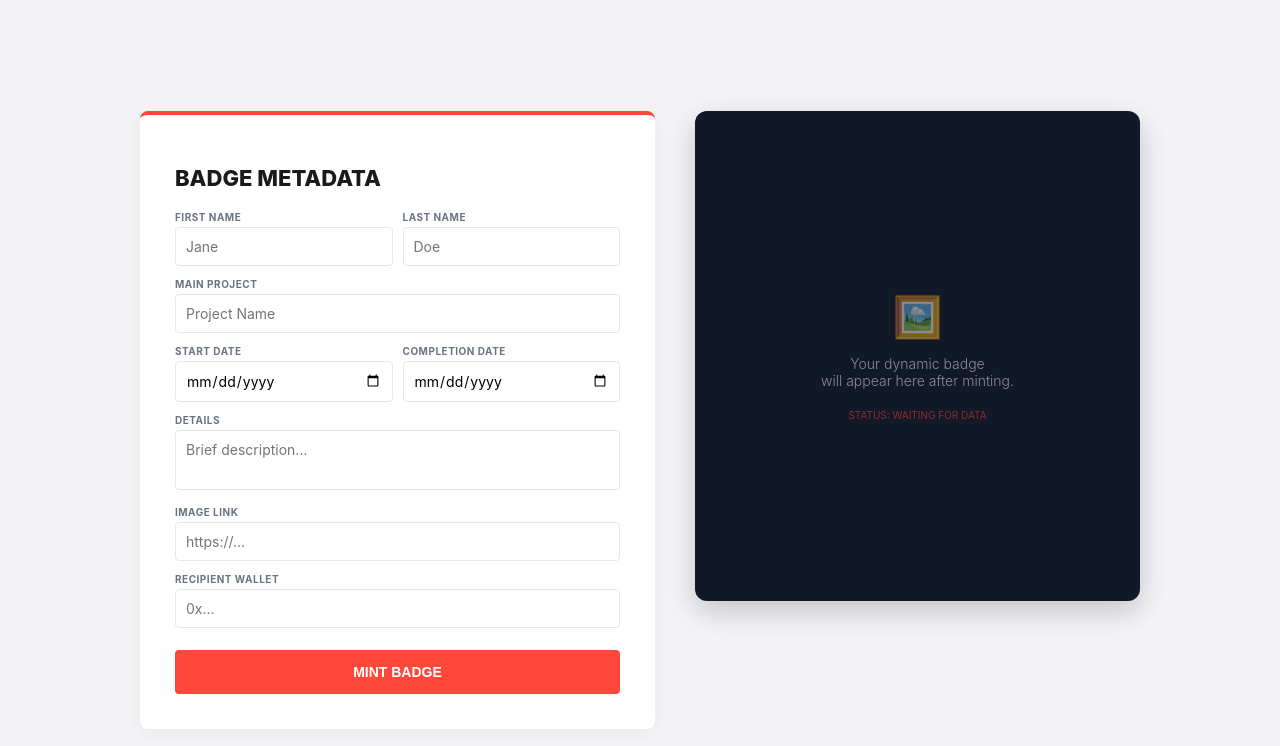
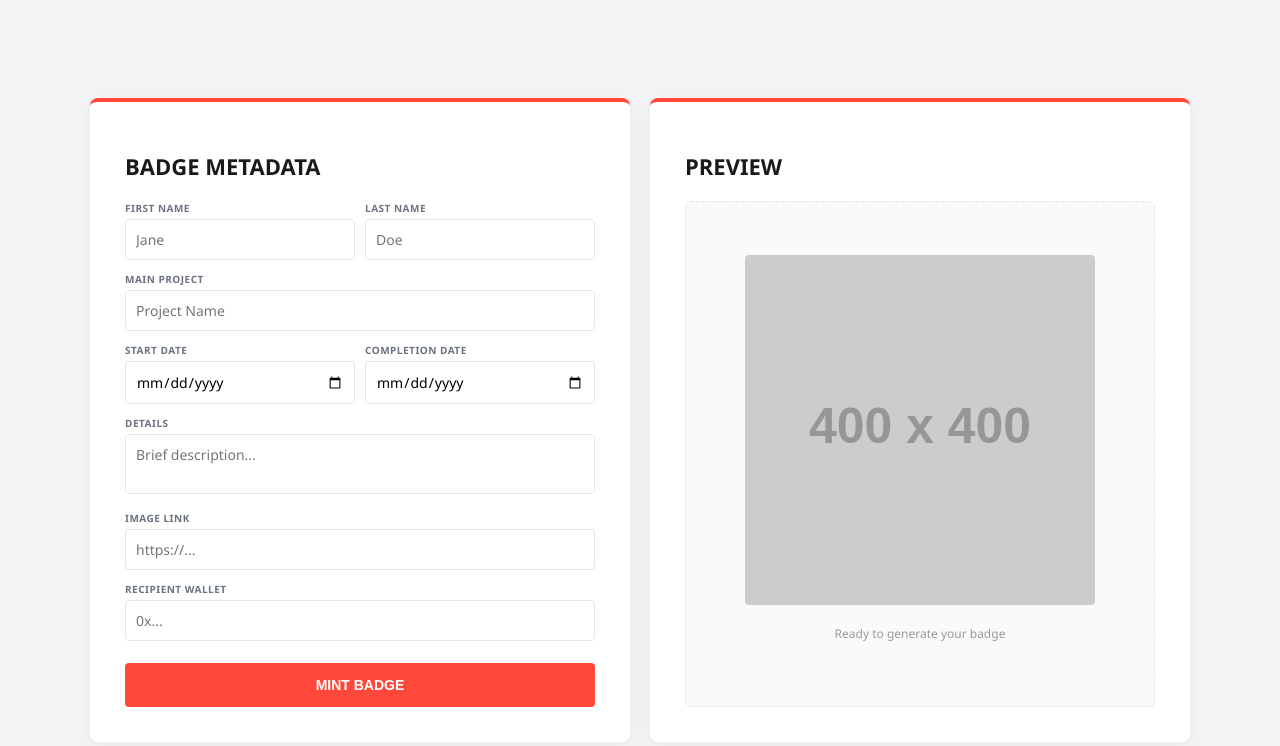
Before and after one commit to 1Seirak/badge-app, a Next.js app: page / in a window 1280 px wide. Shown: the top 746 px of the page. Built offline with nearby package versions, Linux system fonts and the light colour scheme.

Commit message:
design: perfectly consistent side-by-side layout

```diff
--- a/app/page.js
+++ b/app/page.js
@@ -70,6 +70,19 @@ export default function Home() {
     letterSpacing: "0.5px"
   };
 
+  // Style commun pour les deux colonnes (Formulaire et Badge)
+  const columnCardStyle = {
+    flex: "1",
+    backgroundColor: colors.card,
+    padding: "35px",
+    borderRadius: "8px",
+    boxShadow: "0 4px 20px rgba(0,0,0,0.05)",
+    borderTop: `4px solid ${colors.elcaRed}`,
+    minHeight: "550px", // Pour que les deux colonnes aient la même taille
+    display: "flex",
+    flexDirection: "column"
+  };
+
   return (
     <div style={{
       backgroundColor: colors.background,
@@ -78,29 +91,22 @@ export default function Home() {
       flexDirection: "column",
       alignItems: "center",
       justifyContent: "center",
-      fontFamily: "'Inter', -apple-system, sans-serif",
+      fontFamily: "'Segoe UI', Roboto, sans-serif",
       padding: "20px"
     }}>
       <div style={{
         display: "flex",
-        gap: "40px",
-        maxWidth: "1000px",
+        gap: "20px",
+        maxWidth: "1100px",
         width: "100%",
-        alignItems: "flex-start"
+        alignItems: "stretch" // Pour qu'elles fassent la même hauteur
       }}>
 
         {/* LEFT COLUMN: FORM */}
-        <div style={{
-          flex: "1",
-          backgroundColor: colors.card,
-          padding: "35px",
-          borderRadius: "8px",
-          boxShadow: "0 4px 20px rgba(0,0,0,0.05)",
-          borderTop: `4px solid ${colors.elcaRed}`
-        }}>
+        <div style={columnCardStyle}>
           <h1 style={{ fontSize: "22px", fontWeight: "800", marginBottom: "20px", color: colors.dark }}>BADGE METADATA</h1>
 
-          <form onSubmit={handleSubmit}>
+          <form onSubmit={handleSubmit} style={{ flex: 1 }}>
             <div style={{ display: "flex", gap: "10px" }}>
               <div style={{ flex: 1 }}>
                 <label style={labelStyle}>First Name</label>
@@ -145,7 +151,8 @@ export default function Home() {
               fontWeight: "bold",
               cursor: loading ? "not-allowed" : "pointer",
               marginTop: "10px",
-              fontSize: "14px"
+              fontSize: "14px",
+              transition: "opacity 0.2s"
             }}>
               {loading ? "PROCESSING..." : "MINT BADGE"}
             </button>
@@ -153,32 +160,36 @@ export default function Home() {
           {status && <div style={{ marginTop: "15px", fontSize: "12px", textAlign: "center", color: colors.elcaRed, fontWeight: "600" }}>{status}</div>}
         </div>
 
-        {/* RIGHT COLUMN: PREVIEW */}
-        <div style={{ flex: "1", position: "sticky", top: "20px" }}>
+        {/* RIGHT COLUMN: PREVIEW (SIDE-BY-SIDE CONSISTENCY) */}
+        <div style={columnCardStyle}>
+          <h1 style={{ fontSize: "22px", fontWeight: "800", marginBottom: "20px", color: colors.dark }}>PREVIEW</h1>
           <div style={{
-            backgroundColor: "#111827", // Dark theme for preview like the example
-            borderRadius: "12px",
-            padding: "20px",
-            minHeight: "450px",
+            flex: 1,
             display: "flex",
             flexDirection: "column",
             alignItems: "center",
             justifyContent: "center",
-            boxShadow: "0 10px 30px rgba(0,0,0,0.2)",
-            color: "white",
-            textAlign: "center"
+            border: `1px dashed ${colors.border}`,
+            borderRadius: "6px",
+            backgroundColor: "#fafafa",
+            overflow: "hidden"
           }}>
-            {badgeUrl ? (
-              <>
-                <p style={{ fontSize: "10px", color: colors.elcaRed, fontWeight: "bold", marginBottom: "15px", letterSpacing: "2px" }}>NFT PREVIEW READY</p>
-                <img src={badgeUrl} alt="NFT Badge" style={{ width: "100%", borderRadius: "8px", border: "1px solid #374151" }} />
-              </>
-            ) : (
-              <div style={{ opacity: 0.5 }}>
-                <div style={{ fontSize: "40px", marginBottom: "10px" }}>🖼️</div>
-                <p style={{ fontSize: "14px", fontWeight: "300" }}>Your dynamic badge<br/>will appear here after minting.</p>
-                <div style={{ marginTop: "20px", fontSize: "10px", color: colors.elcaRed }}>STATUS: WAITING FOR DATA</div>
-              </div>
+            <img
+              src={badgeUrl || "https://placehold.co/400x400/eeeeee/999999?text=Badge+Preview"}
+              alt="NFT Badge"
+              style={{
+                width: "100%",
+                height: "auto",
+                maxWidth: "350px",
+                borderRadius: "4px",
+                boxShadow: badgeUrl ? "0 8px 25px rgba(0,0,0,0.1)" : "none",
+                transition: "all 0.5s ease"
+              }}
+            />
+            {!badgeUrl && (
+              <p style={{ marginTop: "20px", fontSize: "12px", color: "#999", fontWeight: "500" }}>
+                Ready to generate your badge
+              </p>
             )}
           </div>
         </div>
```
